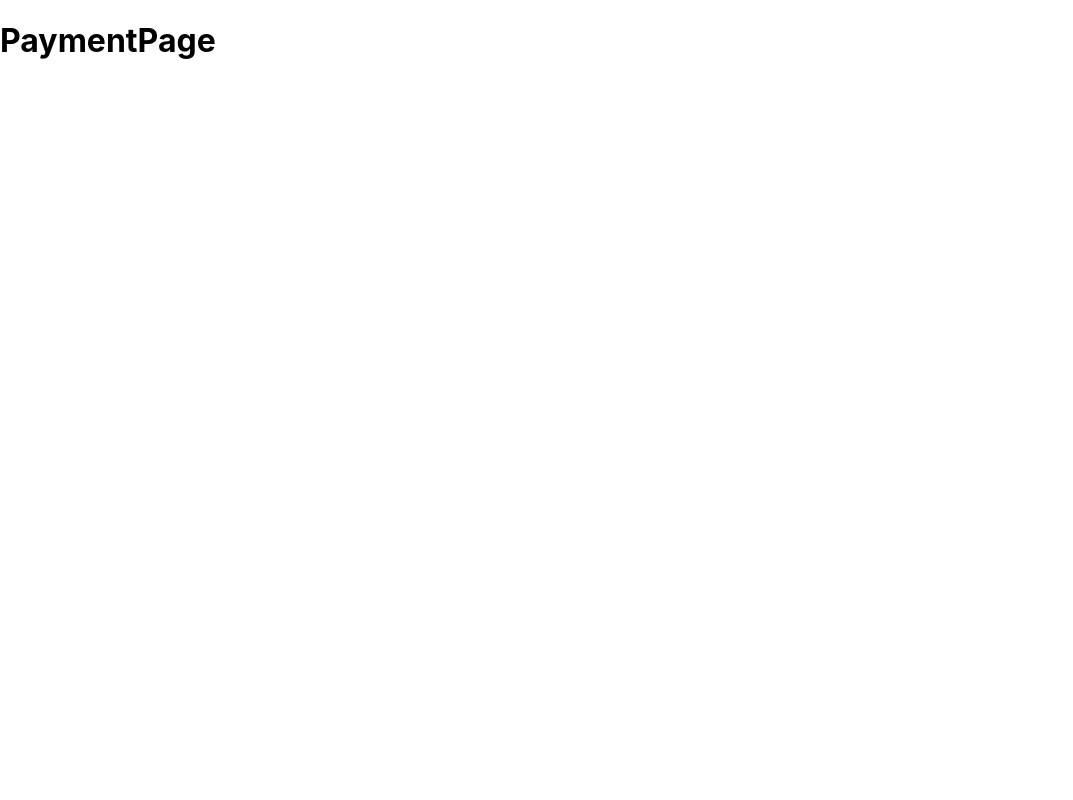
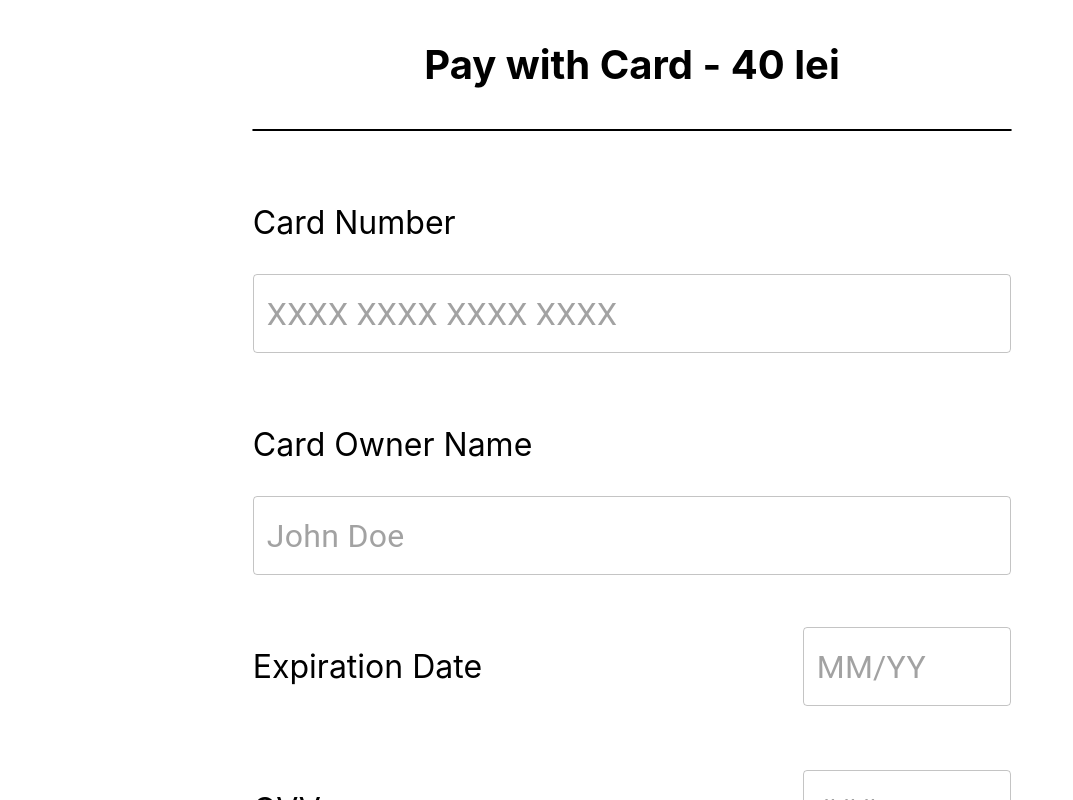
Before and after one commit to alina-t-872/EcoCorp-Marketplace-MVP, a React (Create React App) app in the folder ecocorp-fe/: page /payment in a window 1280 px wide. Shown: the whole page, without its empty margins (0-1073 px from the left). Built offline with nearby package versions, Linux system fonts and the light colour scheme.

Commit message:
Payment Page phase 1 + dependencies

```diff
--- a/ecocorp-fe/src/pages/payment-page/PaymentPage.css
+++ b/ecocorp-fe/src/pages/payment-page/PaymentPage.css
@@ -0,0 +1,88 @@
+#paymentContainer {
+    width: 98.75vw;
+    height: 100vh;
+    position: relative;
+}
+
+form {
+    width: 100%;
+    height: 100%;
+    display: flex;
+    justify-content: center;
+    align-items: center;
+    overflow: auto;
+    position: relative;
+}
+
+#cardDetailsContainer {
+    width: 60%;
+    height: fit-content;
+    display: flex;
+    flex-direction: column;
+    flex-wrap: wrap;
+    justify-content: center;
+    align-content: center;
+    align-items: center;
+    position: relative;
+}
+
+#transactionOptionsContainer {
+    margin: 5%;
+    width: 90%;
+    display: flex;
+    flex-direction: row;
+    flex-wrap: wrap;
+    justify-content: space-between;
+    align-content: space-between;
+    align-items: center;
+}
+
+.cardDetailContainer {
+    display: flex;
+    flex-direction: row;
+    justify-content: space-between;
+    flex-wrap: wrap;
+    width: 100%;
+    align-content: flex-start;
+    padding-bottom: 5vmin;
+    align-items: center;
+}
+
+.MuiTextField-root {
+    width: 27.5%;
+
+    & > div {
+        font-size: 4vmin;
+    }
+}
+
+.MuiButtonBase-root {
+    font-size: 4vmin !important;
+    height: 10vmin;
+    width: 20vmin;
+}
+
+.MuiDivider-root {
+    width: 100% !important;
+    border-color: black !important;
+    border-radius: 3px !important;
+    border-width: 1px !important;
+    margin-bottom: 5vmin !important;
+
+}
+
+p {
+    font-size: 4vmin;
+}
+
+@media screen and (min-aspect-ratio: 530/750) {
+    form {
+        width: 100%;
+        height: 100%;
+        display: flex;
+        justify-content: center;
+        align-items: flex-start;
+        overflow: auto;
+        position: relative;
+    }
+}
--- a/ecocorp-fe/src/pages/payment-page/PaymentPage.js
+++ b/ecocorp-fe/src/pages/payment-page/PaymentPage.js
@@ -1,8 +1,170 @@
+import './PaymentPage.css'
+import axios from "axios"
 import React from "react";
+import {DateField, LocalizationProvider} from '@mui/x-date-pickers';
+import {AdapterDayjs} from "@mui/x-date-pickers/AdapterDayjs";
+import {Button, Divider, TextField} from "@mui/material";
+
 
 const PaymentPage = () => {
+    // ********************** Constants ********************* //
+
+    const SERVER_URL = "";
+    // TODO: Solve Router issue
+    // const router = useRouter()
+
+    // ************************ Alerts ************************ //
+
+    const toastAlert = (message, alertType) => {
+        alert(alertType.toUpperCase() + ": " + message)
+    }
+
+    // ************************ Form ************************ //
+
+    const [cardForm, setCardForm] = React.useState({
+        cardNumber: "",
+        cardOwner: "",
+        cardCVV: "",
+        cardExpirationDate: null,
+    })
+
+    const handleCardNumberChange = (event) => {
+        const rawInput = event.target.value.replace(/\D/g, '');
+        const formattedInput = rawInput.replace(/(\d{4})/g, '$1 ').trim();
+
+        setCardForm((prevState) => ({
+            ...prevState,
+            cardNumber: formattedInput,
+        }))
+    };
+
+    const handleCardOwnerNameChange = (event) => {
+        const formattedInput = event.target.value.replace(/[^a-zA-Z ]/g, '');
+
+        setCardForm((prevState) => ({
+            ...prevState,
+            cardOwner: formattedInput,
+        }))
+    }
+
+    const sendForm = (event) => {
+        console.log(cardForm);
+
+        // TODO: Send Data to server
+        // axios.post(
+        //     SERVER_URL,
+        //     {
+        //         cardNumber: cardForm.cardNumber,
+        //         cardOwner: cardForm.cardOwner,
+        //         cardExpirationDate: cardForm.cardExpirationDate.format('MM/YYYY'),
+        //         cardCVV: cardForm.cardCVV
+        //     },
+        //     {
+        //         headers: {'Content-Type': 'application/json'}
+        //     }
+        // )
+        //
+        // .then(() => {
+        //     // TODO: Redirect to final checkout page
+        // })
+        //
+        // .catch(error => {
+        //     console.log(error)
+        //     switch (error.response.status) {
+        //         case 400:
+        //             toastAlert("Your card information has issues regarding its content.", "error")
+        //             break
+        //
+        //         default:
+        //             toastAlert("The server is down or has an error.", "error")
+        //     }
+        // })
+
+        event.preventDefault()
+    }
+
+    // ************************ Main Component ************************ //
+
     return (
-        <h1>PaymentPage</h1>
+        <div id='paymentContainer'>
+            <form onSubmit={sendForm} >
+                <div id='cardDetailsContainer'>
+                    <p style={{fontSize: '5vmin'}}><b>Pay with Card - 40 lei</b></p>
+
+                    <Divider/>
+
+                    <div className="cardDetailContainer">
+                        <p> Card Number </p>
+                        <TextField
+                            required
+                            placeholder="XXXX XXXX XXXX XXXX"
+                            style={{width: '100%'}}
+                            value={cardForm.cardNumber}
+                            onChange={handleCardNumberChange}
+                            inputProps={{
+                                maxLength: 19,
+                            }}
+                        />
+                    </div>
+
+                    <div className="cardDetailContainer">
+                        <p> Card Owner Name </p>
+                        <TextField
+                            required
+                            placeholder="John Doe"
+                            style={{width: '100%'}}
+                            value={cardForm.cardOwner}
+                            onChange={handleCardOwnerNameChange}
+                        />
+                    </div>
+
+                    <div className="cardDetailContainer">
+                        <p>Expiration Date</p>
+                        <LocalizationProvider dateAdapter={AdapterDayjs}>
+                            <DateField
+                                required
+                                disablePast={true}
+                                views={['month', 'year']}
+                                format='MM/YY'
+                                value={cardForm.cardExpirationDate}
+                                onChange={(date) => {
+                                    setCardForm((prevState) => ({
+                                        ...prevState,
+                                        cardExpirationDate: date,
+                                    }))
+                                }}
+                            />
+                        </LocalizationProvider>
+                    </div>
+
+                    <div className="cardDetailContainer">
+                        <p> CVV </p>
+                        <TextField
+                            required
+                            placeholder="###"
+                            style={{width: '27.5%'}}
+                            value={cardForm.cardCVV}
+                            onChange={(e) => {
+                                setCardForm((prevState) => ({
+                                    ...prevState,
+                                    cardCVV: e.target.value,
+                                }))
+                            }}
+                            inputProps={{
+                                maxLength: 3,
+                            }}
+                        />
+                    </div>
+
+                    <Divider variant="middle"/>
+
+                    <div id="transactionOptionsContainer">
+                        <Button variant="contained" color="error" size="large"> Cancel </Button>
+                        <Button variant="contained" color="success" size="large" type="submit"> Pay </Button>
+                    </div>
+                </div>
+            </form>
+        </div>
     );
 }
 
```
Also changed, not shown: ecocorp-fe/package.json (+8 -0 lines).
